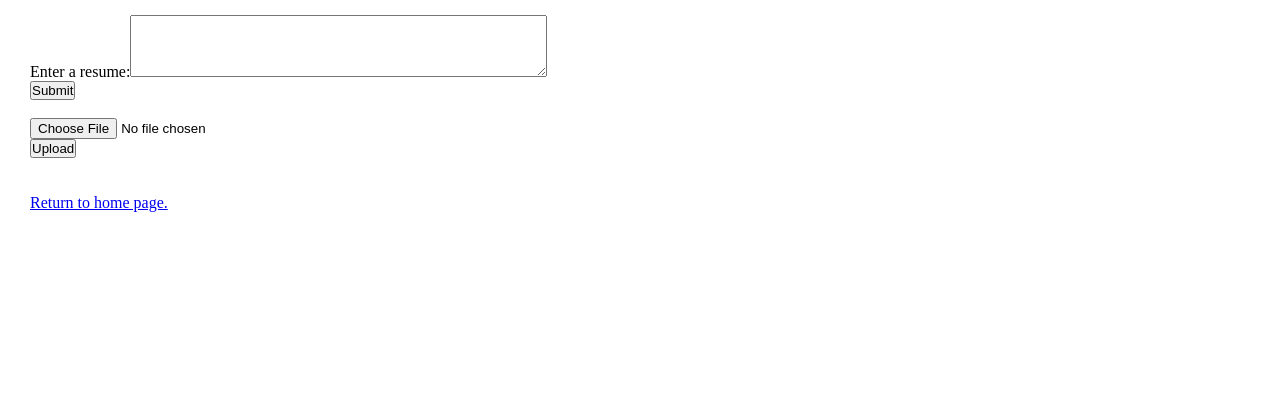
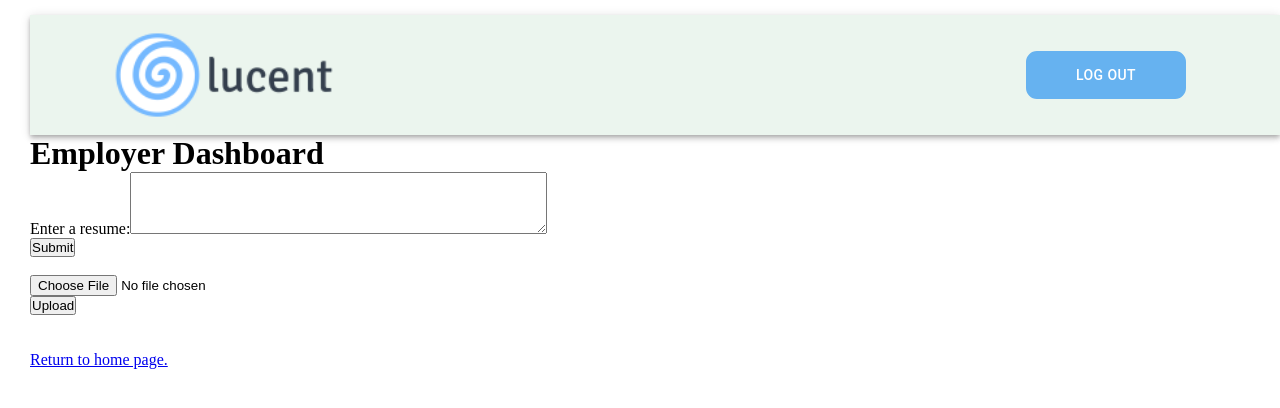
Before and after one commit to paulz233331/cs160project, a React (Create React App) app in the folder client/: page /apply in a window 1280 px wide. Shown: the top 408 px of the page. Built offline with nearby package versions, Linux system fonts and the light colour scheme.

Commit message:
Update Apply.jsx

```diff
--- a/client/src/pages/apply/Apply.jsx
+++ b/client/src/pages/apply/Apply.jsx
@@ -1,4 +1,5 @@
 import React from 'react';
+import Navbar from '../../components/navbar/Navbar';
 import './apply.css';
 
 
@@ -10,6 +11,10 @@ function Apply() {
         </script>
         </head>
         <body topmargin="40" leftmargin="40">
+        <div>
+            <Navbar employerNavBar={true} />
+            <h1>Employer Dashboard</h1>
+        </div>
              <form action="http://localhost:3001/test" method="POST" >
                  <label for="resume">Enter a resume:</label>
                  <textarea id="resume" class="resume-area" name="resume" rows="4" cols="50"></textarea>
```
